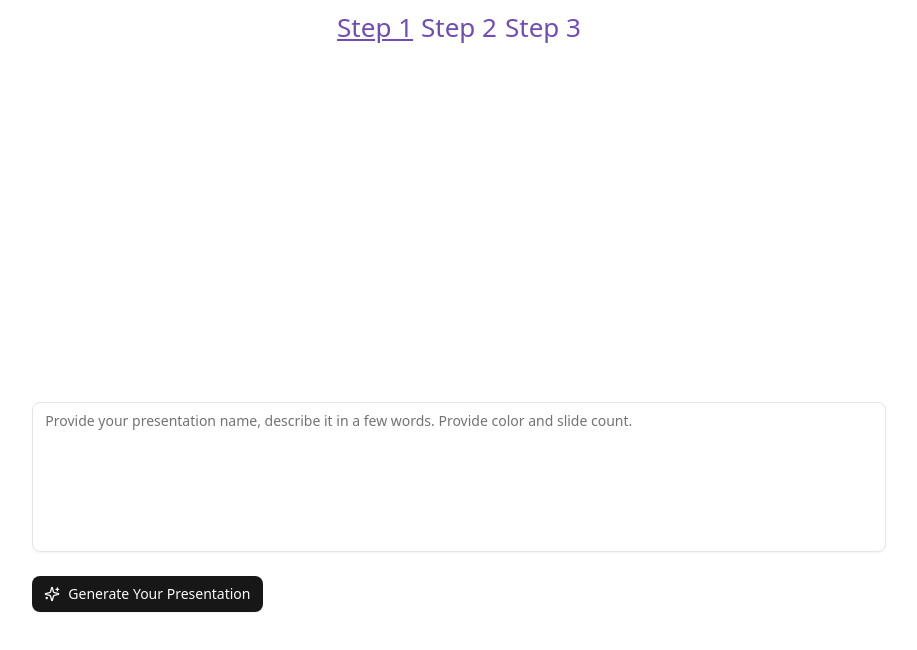
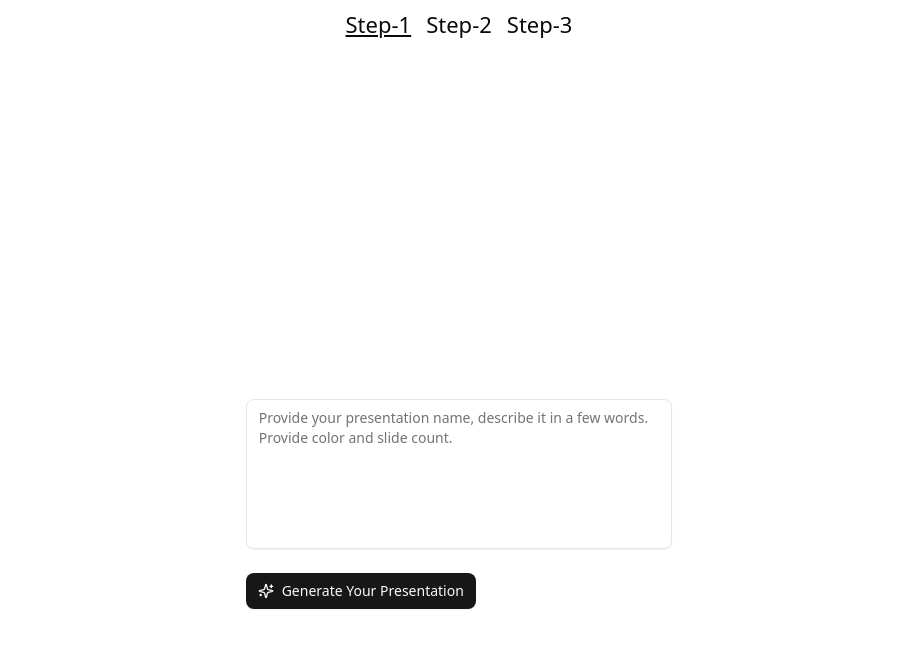
Before and after one commit to vladislava96/test-task-nextjs, a Next.js app: page / in a window 1280 px wide. Shown: the top 650 px of the page, without its empty margins (181-1098 px from the left). Built offline with nearby package versions, Linux system fonts and the light colour scheme.

Commit message:
feat: improve design of the page Step-2

```diff
--- a/app/components/Nav.tsx
+++ b/app/components/Nav.tsx
@@ -14,7 +14,7 @@ export const Nav = () => {
         className={`${styles.link} ${pathname === "/" ? styles.active : ""}`}
         href="/"
       >
-        Step 1
+        Step-1
       </Link>
       <Link
         className={`${styles.link} ${
@@ -22,7 +22,7 @@ export const Nav = () => {
         }`}
         href="/step-2"
       >
-        Step 2
+        Step-2
       </Link>
       <Link
         className={`${styles.link} ${
@@ -30,7 +30,7 @@ export const Nav = () => {
         }`}
         href="/step-3"
       >
-        Step 3
+        Step-3
       </Link>
     </nav>
   );
--- a/app/components/generation-form/GenerationForm.tsx
+++ b/app/components/generation-form/GenerationForm.tsx
@@ -41,7 +41,7 @@ export default function TextareaForm() {
 
   return (
     <Form {...form}>
-      <form onSubmit={form.handleSubmit(onSubmit)} className="w-2/3 h-4 space-y-6">
+      <form onSubmit={form.handleSubmit(onSubmit)} className="w-1/3 h-4 space-y-6">
         <FormField
           control={form.control}
           name="presentation"
--- /dev/null
+++ b/app/components/plan-buttons/PlanButtons.tsx
@@ -0,0 +1,25 @@
+"use client"
+import { Button } from "@/components/ui/button";
+import { fetchSlidesAsync } from "@/lib/features/generation-form/generationFormSlice";
+import { useAppDispatch } from "@/lib/hooks";
+import { RefreshCcw, Sparkles } from "lucide-react";
+import { redirect } from "next/navigation";
+
+export default function PlanButtons() {
+  const dispatch = useAppDispatch();
+
+  function handleRecompile() {
+    dispatch(fetchSlidesAsync());
+  }
+
+  function handleConfirm() {
+    redirect("./step-3")
+  }
+
+  return (
+    <div className="flex justify-between lg:w-3xl md:w-2xl sm:w-xl gap-10 md:gap-0 m-10">
+      <Button onClick={handleRecompile}><RefreshCcw />Recompile Plan</Button>
+      <Button onClick={handleConfirm}><Sparkles />Confirm & Generate</Button>
+    </div>
+  )
+}
--- a/app/components/plan-slide/PlanSlide.tsx
+++ b/app/components/plan-slide/PlanSlide.tsx
@@ -18,7 +18,7 @@ export default function PlanSlide({ item }: PlanSlideProps) {
   }
 
   return (
-    <Card className="max-w-[800px]">
+    <Card className="max-w-3xl">
       <CardHeader>
       <CardTitle>
         {item.title}
--- a/app/components/presentation-plan/PresentationPlan.tsx
+++ b/app/components/presentation-plan/PresentationPlan.tsx
@@ -6,6 +6,10 @@ import PlanSlide from "../plan-slide/PlanSlide";
 import { useAppDispatch, useAppSelector } from "@/lib/hooks";
 import { fetchSlidesAsync, selectSlides, selectStatus, Slide, slidesUpdate } from "@/lib/features/generation-form/generationFormSlice";
 import { StrictModeDroppable } from "../strict-mode-droppable/StrictModeDroppable";
+import { Dialog, DialogContent, DialogHeader, DialogTitle, DialogTrigger } from "@/components/ui/dialog";
+import { Button } from "@/components/ui/button";
+import { Plus } from "lucide-react";
+import SlideForm from "../slide-form/SlideForm";
 
 const reorder = (list: Slide[], startIndex: number, endIndex: number) => {
   const result = Array.from(list);
@@ -61,6 +65,7 @@ export default function DnD() {
     <>
       {
         generationStatus === "loading" ? <div>Loading...</div> :
+        <div className="flex flex-col items-center">
           <DragDropContext onDragEnd={onDragEnd}>
             <StrictModeDroppable droppableId="droppable" isDropDisabled={false} isCombineEnabled={false} ignoreContainerClipping={false} direction="vertical">
               {(provided, snapshot) => (
@@ -91,6 +96,18 @@ export default function DnD() {
               )}
             </StrictModeDroppable>
           </DragDropContext>
+          <Dialog>
+            <DialogTrigger asChild>
+            <Button variant="outline"><Plus />Add Slide</Button>
+            </DialogTrigger>
+            <DialogContent>
+            <DialogHeader>
+              <DialogTitle>About slide</DialogTitle>
+            </DialogHeader>
+            <SlideForm usage="add"/>
+            </DialogContent>
+          </Dialog>
+        </div>
       }
     </>
   );
--- a/app/step-2/page.tsx
+++ b/app/step-2/page.tsx
@@ -1,31 +1,18 @@
 import type { Metadata } from "next";
 import PresentationPlan from "../components/presentation-plan/PresentationPlan";
-import { Button } from "@/components/ui/button";
-import { Plus } from "lucide-react";
-import { Dialog, DialogContent, DialogHeader, DialogTitle } from "@/components/ui/dialog";
-import { DialogTrigger } from "@radix-ui/react-dialog";
-import SlideForm from "../components/slide-form/SlideForm";
+import PlanButtons from "../components/plan-buttons/PlanButtons";
+
 
 export default function IndexPage() {
   return <>
-    <h1>Edit your presentation's structure</h1>
+    <h1 className="text-4xl mt-6 font-bold text-center">
+      Edit your presentation's structure
+    </h1>
     <PresentationPlan />
-    <Dialog>
-      <DialogTrigger asChild>
-      <Button><Plus />Add Slide</Button>
-      </DialogTrigger>
-      <DialogContent>
-      <DialogHeader>
-          <DialogTitle>About slide</DialogTitle>
-      </DialogHeader>
-      <SlideForm usage="add"/>
-      </DialogContent>
-    </Dialog>
-    <Button>Confirm & Generate</Button>
-    <Button>Recompile Plan</Button>
+    <PlanButtons />
   </>
 }
 
 export const metadata: Metadata = {
-  title: "Redux Toolkit",
+  title: "Step-2",
 };
--- a/app/styles/layout.module.css
+++ b/app/styles/layout.module.css
@@ -8,11 +8,6 @@
   grid-template-rows: auto auto 1fr 36px;
   align-items: center;
   min-height: 100vh;
-}
-
-.logo {
-  height: 40vmin;
-  pointer-events: none;
 }
 
 .header {
@@ -41,37 +36,15 @@
   display: flex;
   align-items: center;
   justify-content: center;
-  gap: 8px;
+  gap: 15px;
   padding: 8px;
-  font-size: calc(10px + 2vmin);
+  font-size: calc(6px + 2vmin);
 }
 
 .link:hover {
   text-decoration: underline;
 }
 
-.link {
-  color: #704cb6;
-}
-
 .link.active {
   text-decoration: underline;
 }
-
-@media (prefers-reduced-motion: no-preference) {
-  .logo {
-    animation: logo-float infinite 3s ease-in-out;
-  }
-}
-
-@keyframes logo-float {
-  0% {
-    transform: translateY(0);
-  }
-  50% {
-    transform: translateY(10px);
-  }
-  100% {
-    transform: translateY(0px);
-  }
-}
```
Lines whose indentation alone changed are shown as unchanged.
